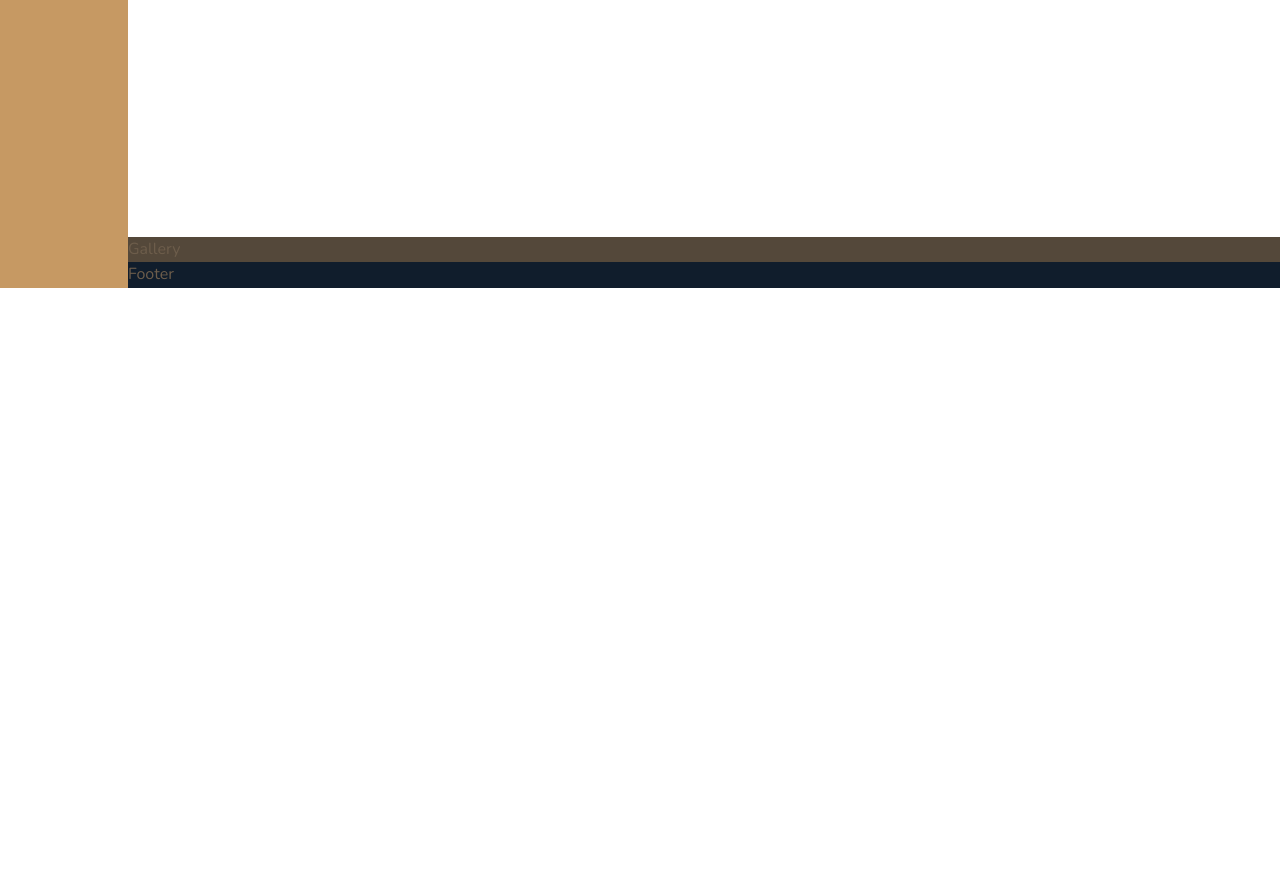
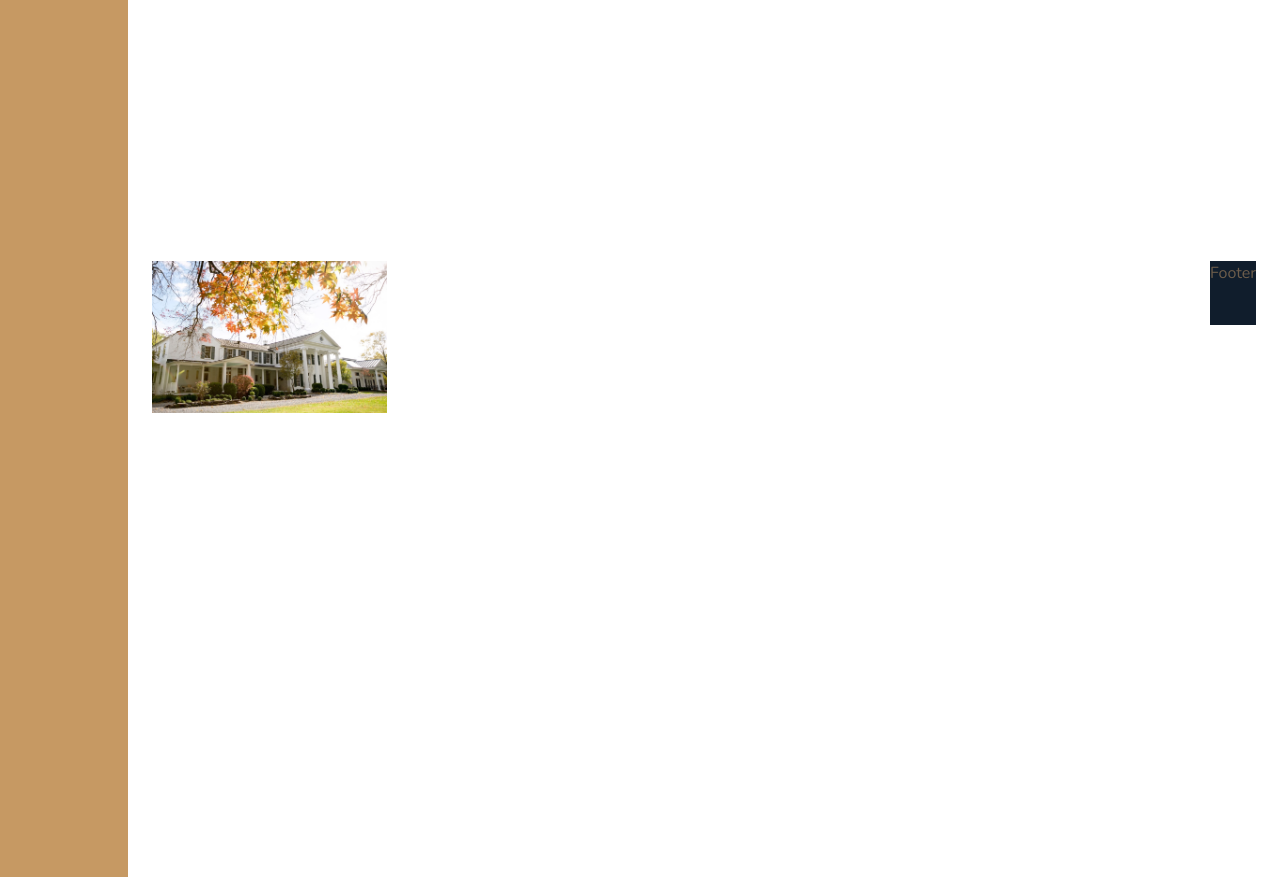
Before and after one commit to GeorgeMitsikaris/CSS3-Grid-Tutorial, a website: page index.html in a window 1280 px wide. Shown: the part 4873-5750 px from the top of the page. Before the commit the page ends 5161 px from the top, so only its background shows below. Drawn offline with nearby package versions, Linux system fonts and the light colour scheme.

Commit message:
Building the gallery part 1

```diff
--- a/index.html
+++ b/index.html
@@ -283,8 +283,10 @@
             </div>
 
         </div>
-        <div class="gallery">
-            Gallery
+        <f/figure class="gallery">
+            <figure class="gallery__item gallery__item-1">
+                <img src="img/gal-1.jpeg" alt="Gallery image 1" class="gallery__img">
+            </figure>
         </div>
         <footer class="footer">
             Footer
--- a/sass/_gallery.scss
+++ b/sass/_gallery.scss
@@ -1,4 +1,23 @@
 .gallery{
-     background-color: $color-grey-dark-1;
      grid-column: full-start / full-end;
+
+     display: grid;
+     grid-template-columns: repeat(8, 1fr);
+     grid-template-rows: repeat(7, 5vw);
+     grid-gap: 1.5rem;
+     padding: 1.5rem;
+
+     &__item{
+          &-1{
+               grid-row: 1 / span 2;
+               grid-column: 1 / span 2;
+          }
+     }
+
+     &__img{
+          width: 100%;
+          height: 100%;
+          object-fit: cover;
+          display: block;
+     }
 }
```
Also changed, not shown: css/style.css.
